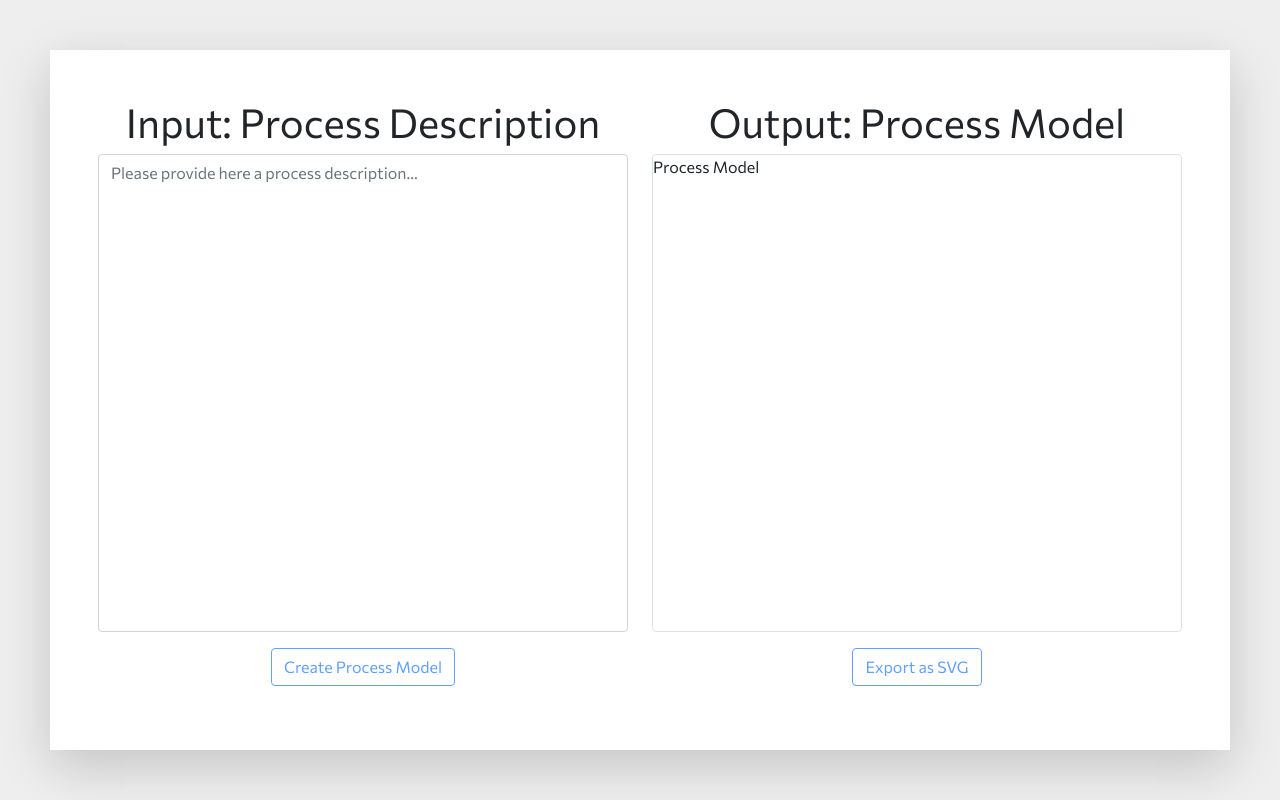
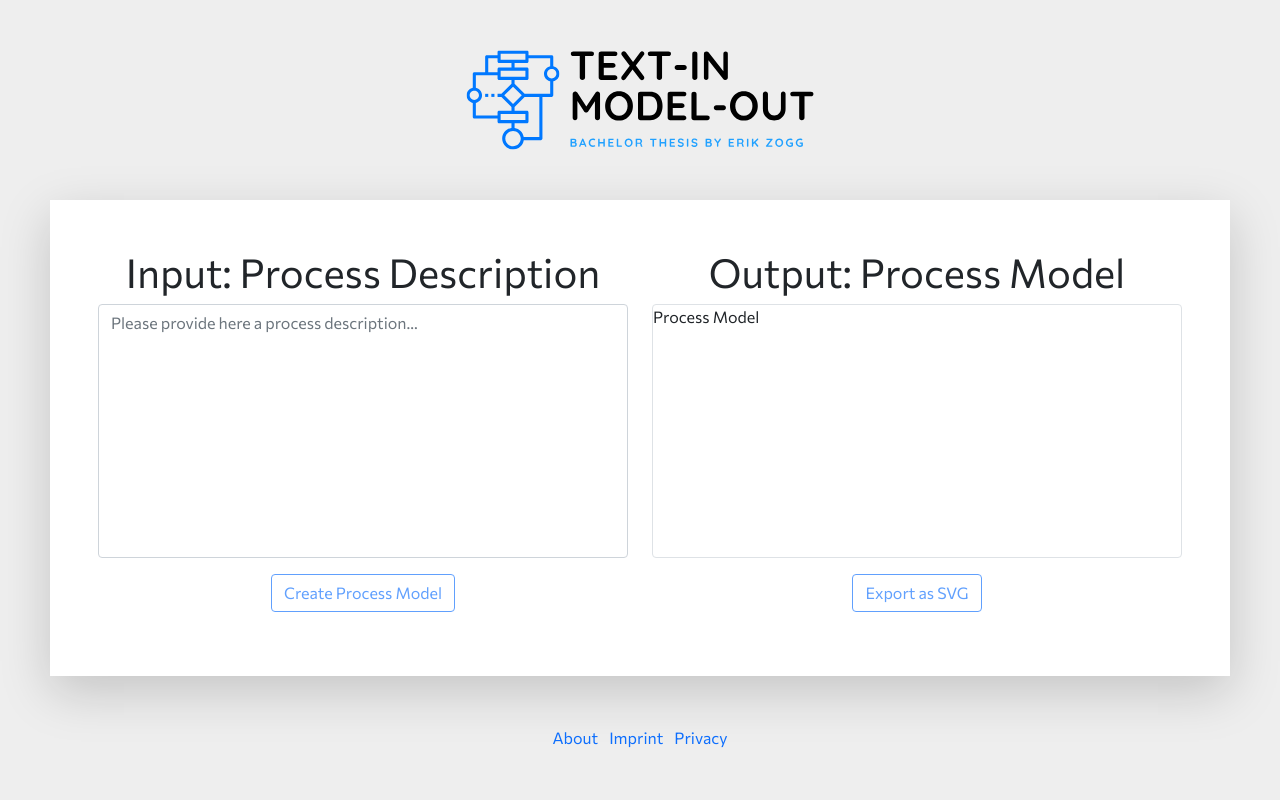
Before and after one commit to erikzogg/text-in-model-out, a Django app: page / in a window 1280 px wide. Run offline with Django 3.2, Linux system fonts and the light colour scheme; some libraries are stand-ins or nearby versions.

Commit message:
:lipstick: Improve UI

```diff
--- a/frontend/templates/frontend/index.html
+++ b/frontend/templates/frontend/index.html
@@ -11,7 +11,11 @@
         <link href="{% static 'css/style.css' %}" rel="stylesheet">
     </head>
     <body>
-        <div class="container-fluid p-5">
+        <header class="text-center" id="logo">
+            <img src="{% static 'img/app-logo.svg' %}" alt="Application Logo" class="img-fluid">
+        </header>
+
+        <main class="container-fluid p-5">
             <div class="row h-100">
                 <div class="col-xl h-100 d-flex flex-column">
                     <div class="text-center">
@@ -42,7 +46,23 @@
                     </div>
                 </div>
             </div>
-        </div>
+        </main>
+
+        <footer>
+            <div class="text-center">
+                <ul class="list-inline">
+                    <li class="list-inline-item">
+                        <a href="#" class="text-decoration-none">About</a>
+                    </li>
+                    <li class="list-inline-item">
+                        <a href="#" class="text-decoration-none">Imprint</a>
+                    </li>
+                    <li class="list-inline-item">
+                        <a href="#" class="text-decoration-none">Privacy</a>
+                    </li>
+                </ul>
+            </div>
+        </footer>
 
         <script src="{% static 'js/bootstrap.bundle.min.js' %}"></script>
         <script src="{% static 'js/app.js' %}"></script>
--- a/static/css/style.css
+++ b/static/css/style.css
@@ -2,6 +2,14 @@
 
 body {
     font-family: 'Commissioner', sans-serif;
+}
+
+#logo {
+    margin-top: 50px;
+}
+
+#logo > img {
+    height: 100px;
 }
 
 @media (min-width: 1200px) {
@@ -13,7 +21,7 @@ body {
         background-color: #fff;
         margin: 50px;
         width: calc(100vw - 100px);
-        height: calc(100vh - 100px);
+        height: calc(100vh - 324px);
         min-height: 450px;
         box-shadow: 0 1rem 3rem rgba(0, 0, 0, .175) !important;
     }
@@ -22,3 +30,11 @@ body {
 textarea {
     resize: none;
 }
+
+#process-description, #process-model {
+    min-height: 200px;
+}
+
+footer {
+    margin-bottom: 50px;
+}
```
Also changed, not shown: static/img/app-logo.svg (added).
